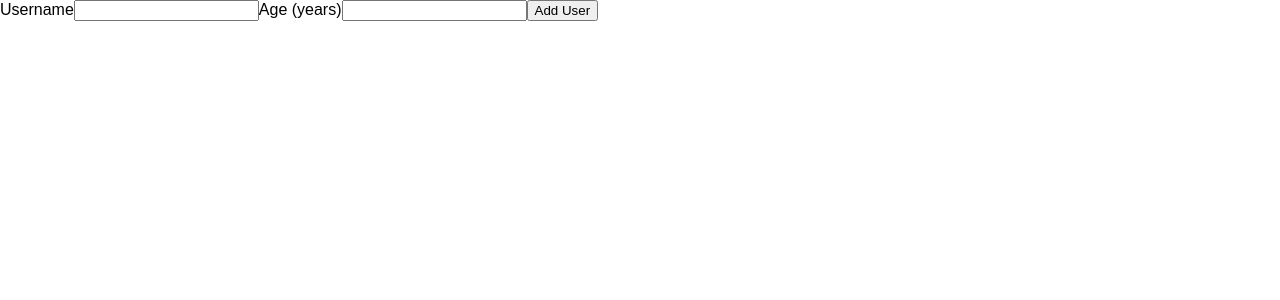
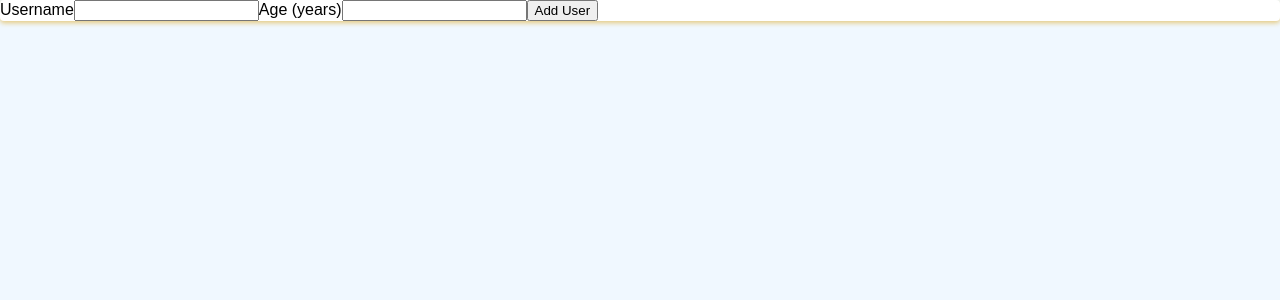
Before and after one commit to Justo84/React-User-info, a React (Create React App) app: page / in a window 1280 px wide. Shown: the top 300 px of the page. Built offline with nearby package versions, Linux system fonts and the light colour scheme.

Commit message:
card.js and component styles

```diff
--- /dev/null
+++ b/src/components/UI/Card.js
@@ -0,0 +1,12 @@
+import React from "react";
+import styles from './Card.module.css'
+
+const Card = props => {
+    return (
+        <div className={styles.card}>
+            {props.children}
+        </div>
+    )
+}
+// props.children fills in content from the parent component that calls the components (AddUser.js)
+export default Card;
--- /dev/null
+++ b/src/components/UI/Card.module.css
@@ -0,0 +1,3 @@
+.card {
+    background: #fff;box-shadow: 0px 2px 5px rgb(229, 201, 124.9);border-radius: .25rem;
+}
--- a/src/components/Users/AddUser.js
+++ b/src/components/Users/AddUser.js
@@ -1,4 +1,5 @@
 import React from "react";
+import Card from "../UI/Card";
 
 const AddUser = () => {
 
@@ -10,6 +11,7 @@ const AddUser = () => {
     }
 
     return (
+        <Card>
         <form onSubmit={addUserHandler}>
             <label htmlFor="username">Username</label>
             <input id="username" type="text" />
@@ -17,6 +19,7 @@ const AddUser = () => {
             <input id="userage" type="number" />
             <button type="submit">Add User</button>
         </form>
+        </Card>
     )
 }
 
--- a/src/index.css
+++ b/src/index.css
@@ -4,6 +4,7 @@
 
 html {
   font-family: sans-serif;
+  background-color: aliceblue;
 }
 
 body {
```
